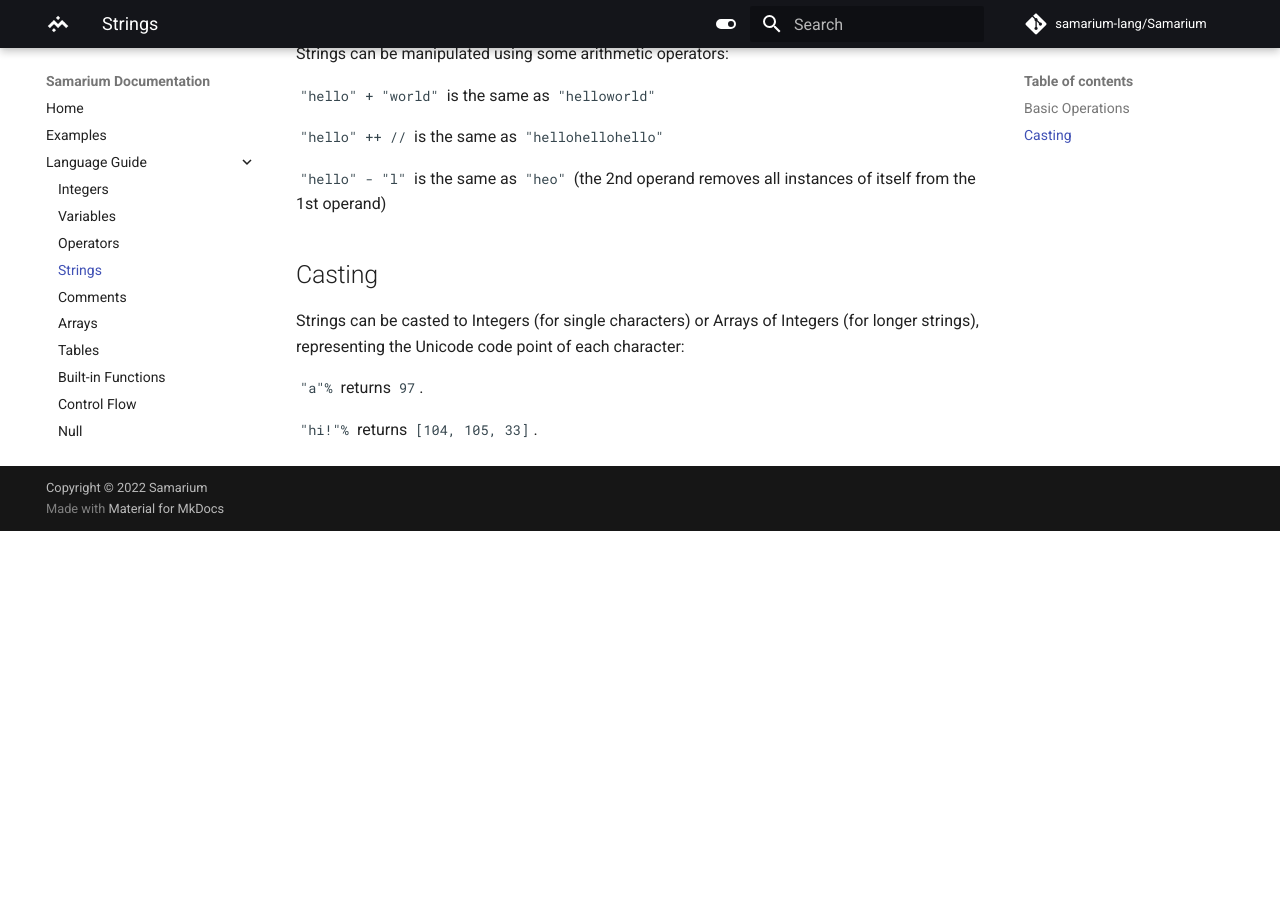
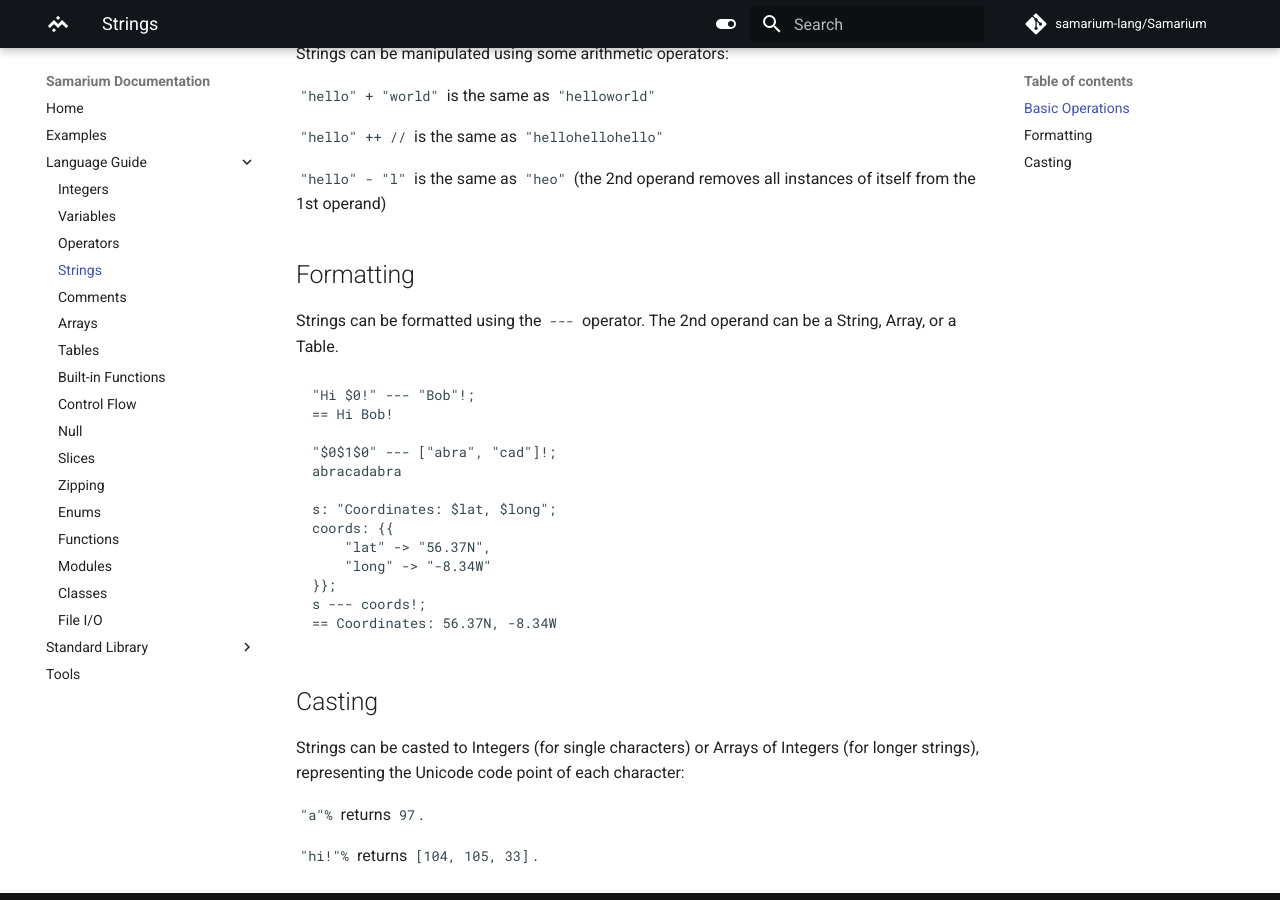
Before and after one commit to samarium-lang/Samarium, an MkDocs documentation site: the page built from docs/strings.md, in a window 1280 px wide and 900 px high, scrolled down 466 px. Built offline with MkDocs 1.6.1 and Material for MkDocs 9.7.7, drawn with Linux system fonts in a browser that asks for light colours; comment, search, counter and statistics services are not loaded; before the commit the page ends 997 px from its top, so only the background shows below that.

Commit message:
(docs) Added string formatting

````diff
--- a/docs/strings.md
+++ b/docs/strings.md
@@ -28,6 +28,26 @@
 of itself from the 1st operand)
 
 
+## Formatting
+
+Strings can be formatted using the `---` operator. The 2nd operand can be a String, Array, or a Table.
+```sm
+"Hi $0!" --- "Bob"!;
+== Hi Bob!
+
+"$0$1$0" --- ["abra", "cad"]!;
+abracadabra
+
+s: "Coordinates: $lat, $long";
+coords: {{
+    "lat" -> "56.37N",
+    "long" -> "-8.34W"
+}};
+s --- coords!;
+== Coordinates: 56.37N, -8.34W
+```
+
+
 ## Casting
 
 Strings can be casted to Integers (for single characters) or Arrays of Integers
````
